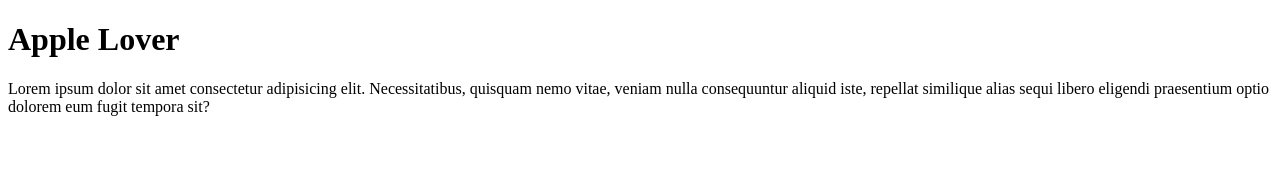
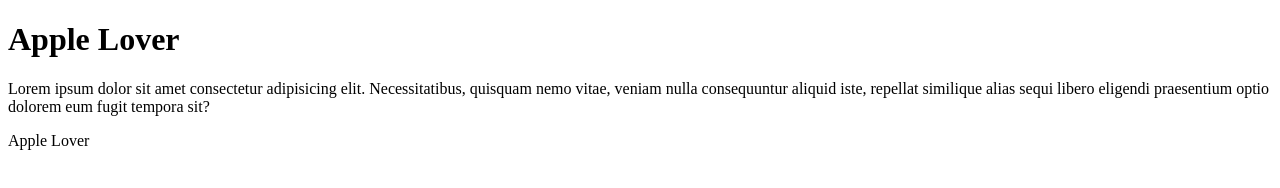
Before and after one commit to ifteakhar00kg/first-project, a plain HTML site: page index.html in a window 1280 px wide. Drawn offline with Linux system fonts and the light colour scheme.

Commit message:
Update index.html

```diff
--- a/index.html
+++ b/index.html
@@ -11,5 +11,8 @@
     <p>
         Lorem ipsum dolor sit amet consectetur adipisicing elit. Necessitatibus, quisquam nemo vitae, veniam nulla consequuntur aliquid iste, repellat similique alias sequi libero eligendi praesentium optio dolorem eum fugit tempora sit?
     </p>
+    <p>
+        Apple Lover
+    </p>
 </body>
 </html>
```
